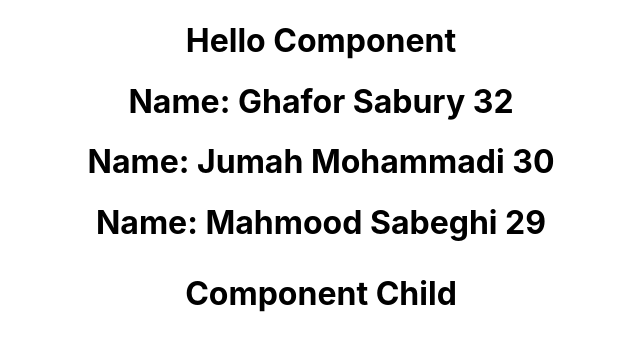
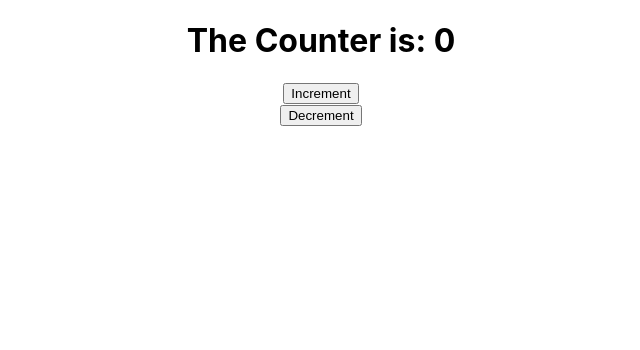
Before and after one commit to gsabury/react-js-tutorials, a React (Create React App) app: page / in a window 1280 px wide. Shown: the top 350 px of the page, without its empty margins (319-959 px from the left). Built offline with nearby package versions, Linux system fonts and the light colour scheme.

Commit message:
Using state in class component

```diff
--- a/src/App.js
+++ b/src/App.js
@@ -1,16 +1,11 @@
 import logo from './logo.svg';
 import './App.css';
-import Hello from './Components/Hello';
-import Profile from './Components/Profile';
+import Counter from './Components/Counter';
 function App() {
+
   return (
     <div className="App">
-      <Hello />
-      <Profile fname="Ghafor" lname="Sabury" age="32"/>
-      <Profile fname="Jumah" lname="Mohammadi" age="30"/>
-      <Profile fname="Mahmood" lname="Sabeghi" age="29">
-        <p>Component Child</p>
-      </Profile>
+      <Counter />
     </div>
   );
 }
--- /dev/null
+++ b/src/Components/Counter.js
@@ -0,0 +1,37 @@
+import { Component } from "react";
+
+class Counter extends Component{
+
+    constructor(){
+        super();
+        this.state = {
+            counter:0
+        };
+    }
+
+    increment = ()=>{
+        this.setState({
+            counter: this.state.counter+1,
+        });
+    }
+
+    decrement = ()=>{
+        this.setState({
+            counter: this.state.counter-1,
+        });
+    }
+
+    render = ()=>{
+        return (
+            <div>
+                <h1>The Counter is: {this.state.counter}</h1>
+                <button onClick={()=>this.increment()}>Increment</button>
+                <br/>
+                <button onClick={()=>this.decrement()}>Decrement</button>
+            </div>
+        );
+    }
+
+}
+
+export default Counter;
--- a/src/Components/Hello.js
+++ /dev/null
@@ -1,16 +0,0 @@
-// Traditonal Syntax
-/*
-function Hello(){
-    return(
-        <h1>Hello Component </h1>
-    );
-}
-*/
-
-// ES6 Syntax
-const Hello = ()=>{
-    return(
-        <h1>Hello Component </h1>
-    );
-}
-export default Hello;
--- a/src/Components/Profile.js
+++ /dev/null
@@ -1,11 +0,0 @@
-const Profile = (props) =>{
-
-    return (
-        <h1>
-            Name: {props.fname} {props.lname} {props.age}
-            {props.children}
-        </h1>
-    );
-}
-
-export default Profile;
```
